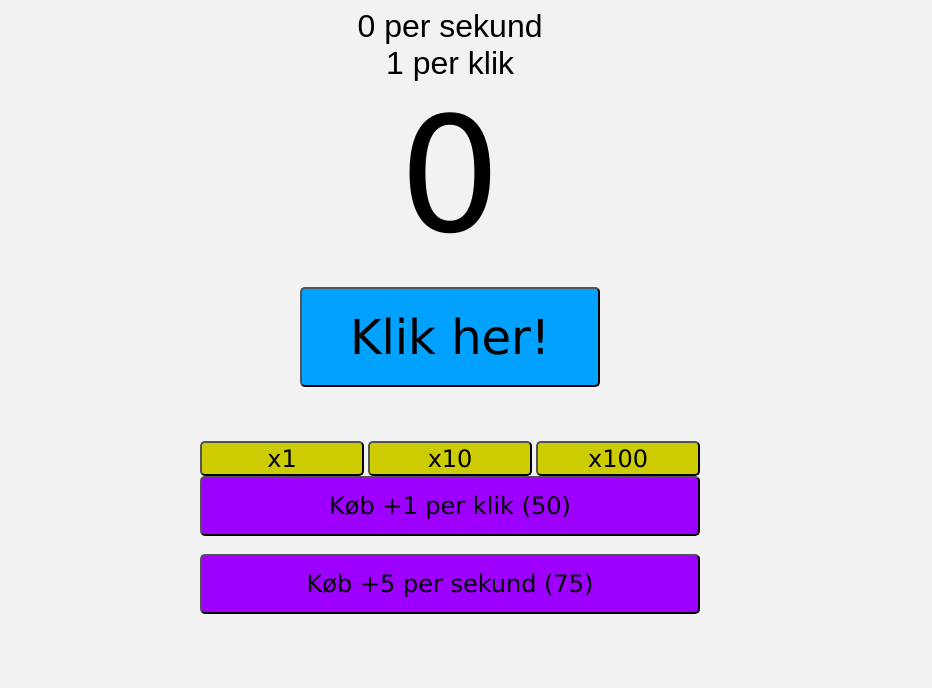
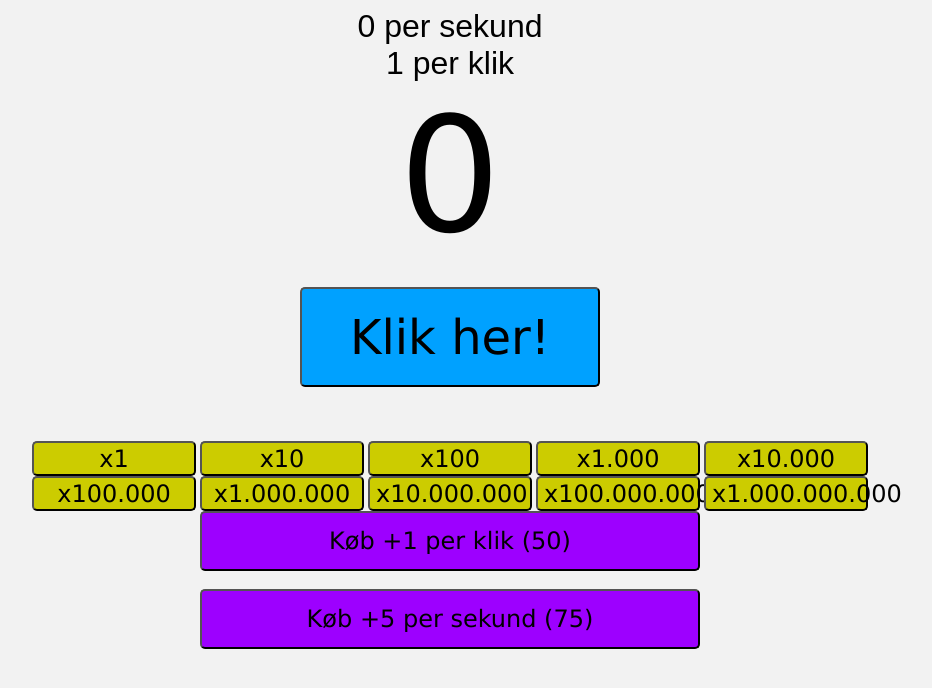
Before and after one commit to StanniMG/klikkerspil, a plain HTML site: page index.html in a window 1280 px wide. Shown: the whole page, without its empty margins (190-1122 px from the left). Drawn offline with Linux system fonts and the light colour scheme.

Commit message:
Update index.html

```diff
--- a/index.html
+++ b/index.html
@@ -18,7 +18,14 @@
         <button id="klikBtn">Klik her!</button><br><br><br><br>
         <button id="x1" class="x">x1</button>
         <button id="x10" class="x">x10</button>
-        <button id="x100" class="x">x100</button><br>
+        <button id="x100" class="x">x100</button>
+        <button id="x1000" class="x">x1.000</button>
+        <button id="x10000" class="x">x10.000</button><br>
+        <button id="x100000" class="x">x100.000</button>
+        <button id="x1000000" class="x">x1.000.000</button>
+        <button id="x10000000" class="x">x10.000.000</button>
+        <button id="x100000000" class="x">x100.000.000</button>
+        <button id="x1000000000" class="x">x1.000.000.000</button><br>
         <button id="increase1Btn" class="buttons">Increase med 1 for 50</button><br><br>
         <button id="secIncrease1Btn" class="buttons">Increase med 1 per sekund for 75</button>
     </div>
```
